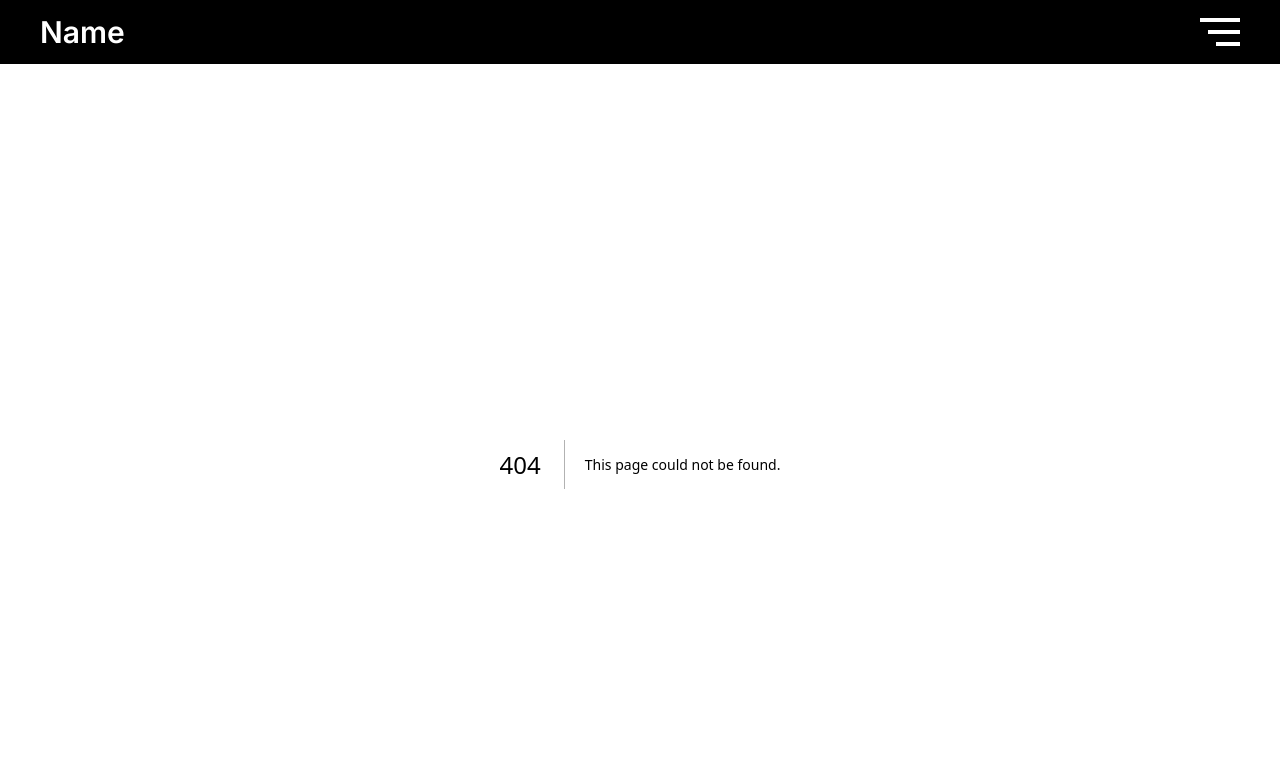
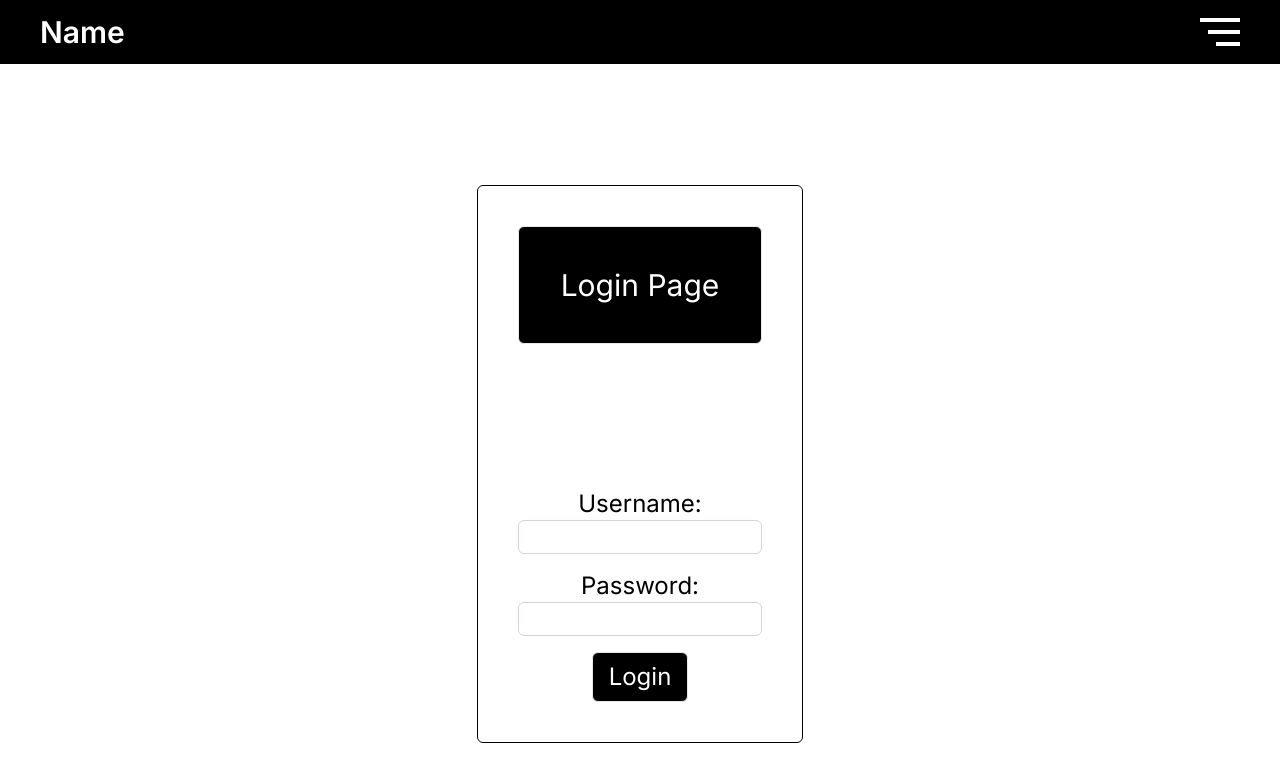
Before and after one commit to Bifrost-Builders/MyndaAlbum-appid, a Next.js app in the folder my-app/: page /Login in a window 1280 px wide. Before the commit this address had no page. Shown: the top 782 px of the page. Built offline with nearby package versions, Linux system fonts and the light colour scheme.

Commit message:
login page added

```diff
--- /dev/null
+++ b/my-app/src/app/Login/page.tsx
@@ -0,0 +1,48 @@
+"use client"
+
+import React, { useState } from 'react';
+
+
+export default function LoginPage() {
+    const [username, setUsername] = useState('');
+    const [password, setPassword] = useState('');
+    const [isLoggedIn, setIsLoggedIn] = useState(false);
+
+    const handleLogin = () => {
+        // Here you can add your authentication logic.
+        // For simplicity, I'm just checking if both username and password are non-empty.
+        if (username && password) {
+            setIsLoggedIn(true);
+            // You can redirect the user to another page upon successful login.
+        } else {
+            // You can show an error message to the user if login fails.
+            alert('Please enter both username and password.');
+        }
+    };
+
+    return (
+        <div className="flex justify-center items-center h-screen">
+            {!isLoggedIn ? (
+                <div className="text-center border border-black rounded-md p-10">
+                    <h2 className=" text-white mb-36 text-3xl p-10 border rounded-md bg-black">Login Page</h2>
+                    <form onSubmit={(e) => { e.preventDefault(); handleLogin(); }}>
+                        <div className="mb-4">
+                            <label className="block text-2xl">Username:</label>
+                            <input type="text" value={username} onChange={(e) => setUsername(e.target.value)} className="border border-gray-300 rounded-md p-1" />
+                        </div>
+                        <div className="mb-4">
+                            <label className="block text-2xl">Password:</label>
+                            <input type="password" value={password} onChange={(e) => setPassword(e.target.value)} className="border border-gray-300 rounded-md p-1" />
+                        </div>
+                        <button type="submit" className="px-4 py-2 text-2xl border rounded-md bg-black text-white hover:text-gray-200 active:text-gray-300 hover:px-5">Login</button>
+                    </form>
+                </div>
+            ) : (
+                <div>
+                    <h2>Welcome, {username}!</h2>
+                    {/* You can render the content for logged-in users here */}
+                </div>
+            )}
+        </div>
+    );
+}
--- a/my-app/src/app/components/header.tsx
+++ b/my-app/src/app/components/header.tsx
@@ -37,6 +37,8 @@ export default function Header() {
 
                 <Link href={"/"} className="hover:text-gray-200 active:text-gray-300">Help</Link>
 
+                <Link href={"/Login"} className="hover:text-gray-200 active:text-gray-300">Login</Link>
+
 
             </section>
 
```
